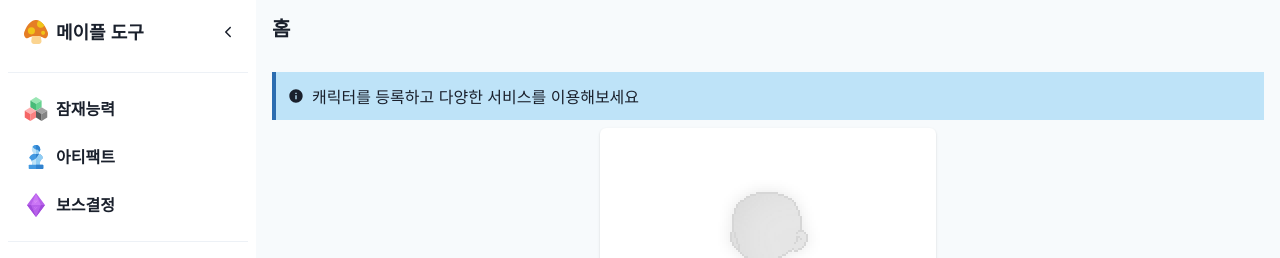
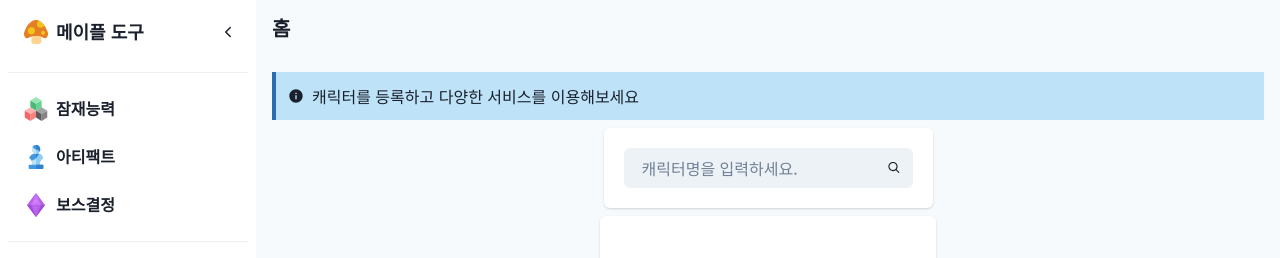
Before and after one commit to geoje/MapleTool, a React (Vite) app in the folder frontend/: page / in a window 1280 px wide. Shown: the top 258 px of the page. Built offline with nearby package versions, Linux system fonts and the light colour scheme.

Commit message:
feat: set selectable character list on main

```diff
--- a/frontend/src/pages/home/character/historyButton.tsx
+++ /dev/null
@@ -1,18 +0,0 @@
-import { Button } from "@chakra-ui/react";
-import { useAppDispatch, useAppSelector } from "../../../stores/hooks";
-import { setNameAndAddHistory } from "../../../stores/userSlice";
-
-export default function HistoryButton({ name }: { name: string }) {
-  const userName = useAppSelector((state) => state.user.name);
-  const dispatch = useAppDispatch();
-
-  return (
-    <Button
-      size="xs"
-      colorScheme={userName == name ? "blue" : undefined}
-      onClick={() => dispatch(setNameAndAddHistory(name))}
-    >
-      {name}
-    </Button>
-  );
-}
--- a/frontend/src/pages/home/character/historyButtons.tsx
+++ /dev/null
@@ -1,32 +0,0 @@
-import { Flex, Hide, Show } from "@chakra-ui/react";
-import { useAppSelector } from "../../../stores/hooks";
-import HistoryButton from "./historyButton";
-
-export default function HistoryButtons() {
-  return (
-    <>
-      <Show above="md">
-        <Desktop />
-      </Show>
-      <Hide above="md">
-        <Mobile />
-      </Hide>
-    </>
-  );
-}
-
-function Desktop() {
-  const history = useAppSelector((state) => state.user.history);
-
-  return (
-    <Flex gap={2}>
-      {history.map((name, i) => (
-        <HistoryButton key={"name-" + i} name={name} />
-      ))}
-    </Flex>
-  );
-}
-
-function Mobile() {
-  return <></>;
-}
--- a/frontend/src/pages/home/page.tsx
+++ b/frontend/src/pages/home/page.tsx
@@ -2,6 +2,7 @@ import { Stack } from "@chakra-ui/react";
 import { HelloAlert, UsageAlert } from "./alert/alert";
 import RegistCard from "./character/registCard";
 import { useAppSelector } from "../../stores/hooks";
+import RegisterCard from "./register/registerCard";
 
 export default function Home() {
   const userName = useAppSelector((state) => state.user.name);
@@ -9,6 +10,7 @@ export default function Home() {
   return (
     <Stack width="100%" align="center">
       {userName ? <UsageAlert /> : <HelloAlert />}
+      <RegisterCard />
       <RegistCard />
     </Stack>
   );
--- /dev/null
+++ b/frontend/src/pages/home/register/nameInput.tsx
@@ -0,0 +1,44 @@
+import {
+  IconButton,
+  Input,
+  InputGroup,
+  InputRightElement,
+} from "@chakra-ui/react";
+import { CgSearch } from "react-icons/cg";
+import { useAppDispatch } from "../../../stores/hooks";
+import { setNameAndAddHistory } from "../../../stores/userSlice";
+import { useState } from "react";
+
+export default function NameInput() {
+  const dispatch = useAppDispatch();
+  const [name, setName] = useState("");
+
+  const handleSearching = () => {
+    dispatch(setNameAndAddHistory(name));
+    setName("");
+  };
+
+  return (
+    <InputGroup>
+      <Input
+        pr="2.5rem"
+        variant="filled"
+        placeholder="캐릭터명을 입력하세요."
+        value={name}
+        onChange={(event) => setName(event.target.value)}
+        onKeyDown={(event) => {
+          if (event.key == "Enter") handleSearching();
+        }}
+      />
+      <InputRightElement>
+        <IconButton
+          aria-label="search"
+          variant="ghost"
+          size="sm"
+          icon={<CgSearch />}
+          onClick={handleSearching}
+        />
+      </InputRightElement>
+    </InputGroup>
+  );
+}
--- a/frontend/src/types/union/union.ts
+++ b/frontend/src/pages/home/register/registerCard.tsx
@@ -1,9 +1,12 @@
-import { UnionArtifact } from "./unionArtifact";
-import { UnionBasic } from "./unionBasic";
-import { UnionRaider } from "./unionRaider";
+import { Card, CardBody } from "@chakra-ui/react";
+import NameInput from "./nameInput";
 
-export default interface Union {
-  basic?: UnionBasic;
-  artifact?: UnionArtifact;
-  raider?: UnionRaider;
+export default function RegisterCard() {
+  return (
+    <Card>
+      <CardBody>
+        <NameInput />
+      </CardBody>
+    </Card>
+  );
 }
--- a/frontend/src/stores/userSlice.ts
+++ b/frontend/src/stores/userSlice.ts
@@ -17,6 +17,9 @@ const slice = createSlice({
   reducers: {
     clearName: (state) => {
       state.name = "";
+    },
+    setName: (state, action: PayloadAction<string>) => {
+      state.name = action.payload;
     },
     setNameAndAddHistory: (state, action: PayloadAction<string>) => {
       state.name = action.payload;
@@ -39,4 +42,5 @@ export const userReducer = persistReducer<ReturnType<typeof slice.reducer>>(
   { key: userKey, storage, transforms: [transform] },
   slice.reducer
 );
-export const { clearName, setNameAndAddHistory, deleteHistory } = slice.actions;
+export const { clearName, setName, setNameAndAddHistory, deleteHistory } =
+  slice.actions;
```
Also changed, not shown: frontend/src/pages/home/character/characterButton.tsx (added, +53 -0 lines), frontend/src/pages/home/character/characterButtons.tsx (added, +16 -0 lines).
